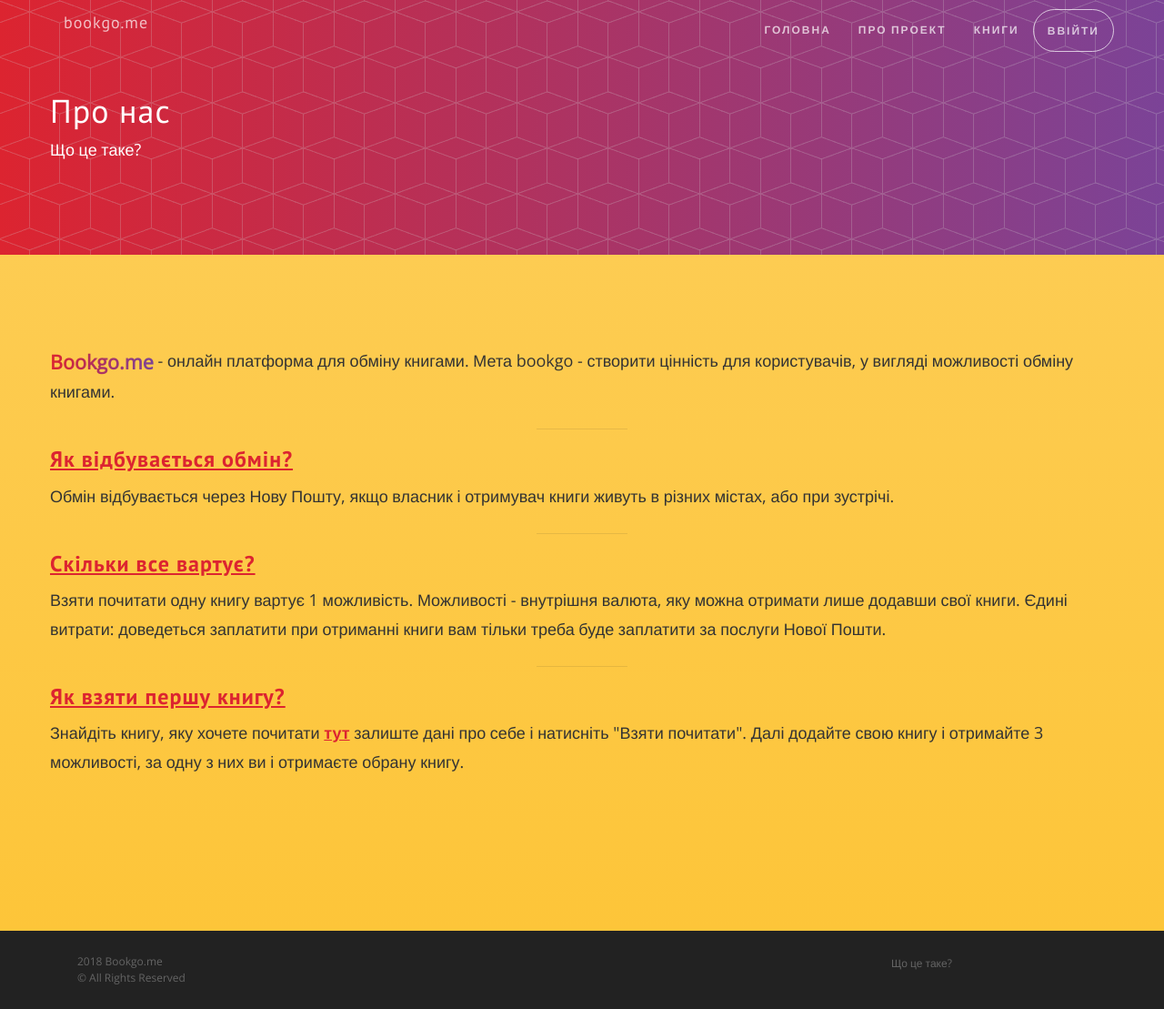
After one commit to dima-kov/bookgo, a Django app: template common/templates/common/about.html in a window 1280 px wide. The commit adds this page. Shown: the whole page at 91% size. Run offline with Django 3.2, Linux system fonts and the light colour scheme; the template is opened without the code that fills it, so the values that code supplies are empty; parts of the project's set-up code (start-up, migrations or seed data) failed here and were passed over; some libraries are stand-ins or nearby versions.

Commit message:
Add page 'About'

```diff
--- /dev/null
+++ b/common/templates/common/about.html
@@ -0,0 +1,46 @@
+{% extends "base.html" %}
+
+{% load i18n %}
+
+{% block title %}
+    {% trans "Про нас" %} - {{ block.super }}
+{% endblock %}
+
+{% block content %}
+    <header class="mini vertical-center-flex">
+        <div class="container">
+            <div class="row">
+                <h1>{% trans "Про нас" %}</h1>
+                <p>{% trans "Що це таке?" %}</p>
+            </div>
+            {% block messages %}{{ block.super }}{% endblock messages %}
+        </div>
+    </header>
+
+    <section id="about" class="about">
+        <div class="container">
+            <div class="row">
+
+                {% url 'book:list' as book_list_url %}
+                {% blocktrans with book_list_url=book_list_url %}
+                    <p><span class="delighted">Bookgo.me</span> - онлайн платформа для обміну книгами. Мета bookgo - створити цінність для користувачів, у вигляді можливості обміну книгами.</p>
+                    <hr>
+
+                    <h3>Як відбувається обмін?</h3>
+                    <p>Обмін відбувається через Нову Пошту, якщо власник і отримувач книги живуть в різних містах, або при зустрічі.</p>
+                    <hr>
+
+                    <h3>Скільки все вартує?</h3>
+                    <p>Взяти почитати одну книгу вартує 1 можливість. Можливості - внутрішня валюта, яку можна отримати лише додавши свої книги.
+                        Єдині витрати: доведеться заплатити при отриманні книги вам тільки треба буде заплатити за послуги Нової Пошти.</p>
+
+                    <hr>
+                    <h3>Як взяти першу книгу?</h3>
+                    <p>Знайдіть книгу, яку хочете почитати <a href="{{ book_list_url }}">тут</a> залиште дані про себе і натисніть "Взяти почитати".
+                        Далі додайте свою книгу і отримайте 3 можливості, за одну з них ви і отримаєте обрану книгу.
+                    </p>
+                {% endblocktrans %}
+            </div>
+        </div>
+    </section>
+{% endblock content %}
--- a/common/urls.py
+++ b/common/urls.py
@@ -9,6 +9,11 @@ urlpatterns = [
         name='main',
     ),
     url(
+        r'^about/$',
+        views.AboutView.as_view(),
+        name='about',
+    ),
+    url(
         r'^add-book/$',
         views.AddBookView.as_view(),
         name='add-book',
--- a/common/views.py
+++ b/common/views.py
@@ -22,6 +22,10 @@ class MainView(TemplateView):
         return context
 
 
+class AboutView(TemplateView):
+    template_name = 'common/about.html'
+
+
 class AddBookView(CreateView):
     http_method_names = ['post']
     form_class = forms.AddBookForm
--- a/static/less/media.less
+++ b/static/less/media.less
@@ -134,4 +134,10 @@
             }
         }
     }
+    section.about {
+        .container {
+            margin-left: 20px;
+            margin-right: 20px;
+        }
+    }
 }
--- a/static/less/new-age.less
+++ b/static/less/new-age.less
@@ -921,6 +921,22 @@ section.form-section {
     }
 }
 
+section.about {
+    .bg-primary;
+    .row {
+        margin-bottom: 50px;
+    }
+    p {
+        line-height: 32px;
+        color: @gray-dark;
+    }
+    h3, a {
+        color: @theme-tertiary;
+        text-decoration: underline;
+        font-weight: bold;
+    }
+}
+
 section.readings-status {
     .bg-primary;
     .row {
@@ -1030,7 +1046,6 @@ footer {
     background-color: @gray-darker;
     padding: 25px 0;
     color: fade(white, 30%);
-    text-align: center;
     p {
         font-size: 12px;
         margin: 0;
@@ -1038,6 +1053,7 @@ footer {
     ul {
         margin-bottom: 0;
         li {
+            display: inline;
             a {
                 font-size: 12px;
                 color: fade(white, 30%);
--- a/templates/base.html
+++ b/templates/base.html
@@ -65,6 +65,9 @@
                         <a href="/">{% trans "Головна" %}</a>
                     </li>
                     <li>
+                        <a href="{% url 'common:about' %}">{% trans "Про проект" %}</a>
+                    </li>
+                    <li>
                         <a href="{% url 'book:list' %}">{% trans "Книги" %}</a>
                     </li>
                     {% if request.user.is_authenticated %}
@@ -109,8 +112,15 @@
 
     <footer>
         <div class="container">
-            <p>2018 Bookgo.me</p>
-            <p>&copy; All Rights Reserved</p>
+            <div class="col-lg-9 col-md-9 col-sm-6 col-xs-12">
+                <p>2018 Bookgo.me</p>
+                <p>&copy; All Rights Reserved</p>
+            </div>
+            <div class="col-lg-3 col-md-3 col-sm-6 col-xs-12">
+                <ul>
+                    <li><a href="{% url 'common:about' %}">Що це таке?</a></li>
+                </ul>
+            </div>
         </div>
     </footer>
 
```
Also changed, not shown: static/css/new-age.css (+26 -2 lines), static/css/new-age.min.css.
